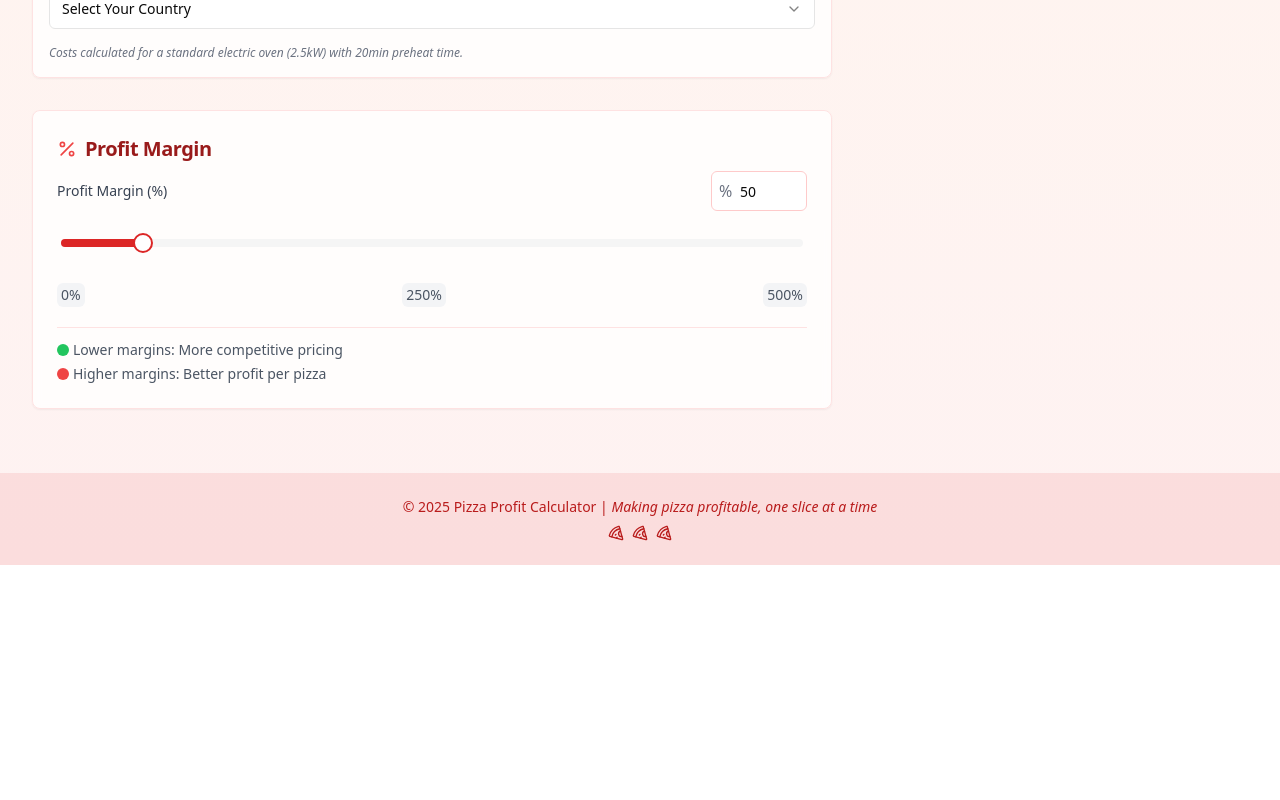
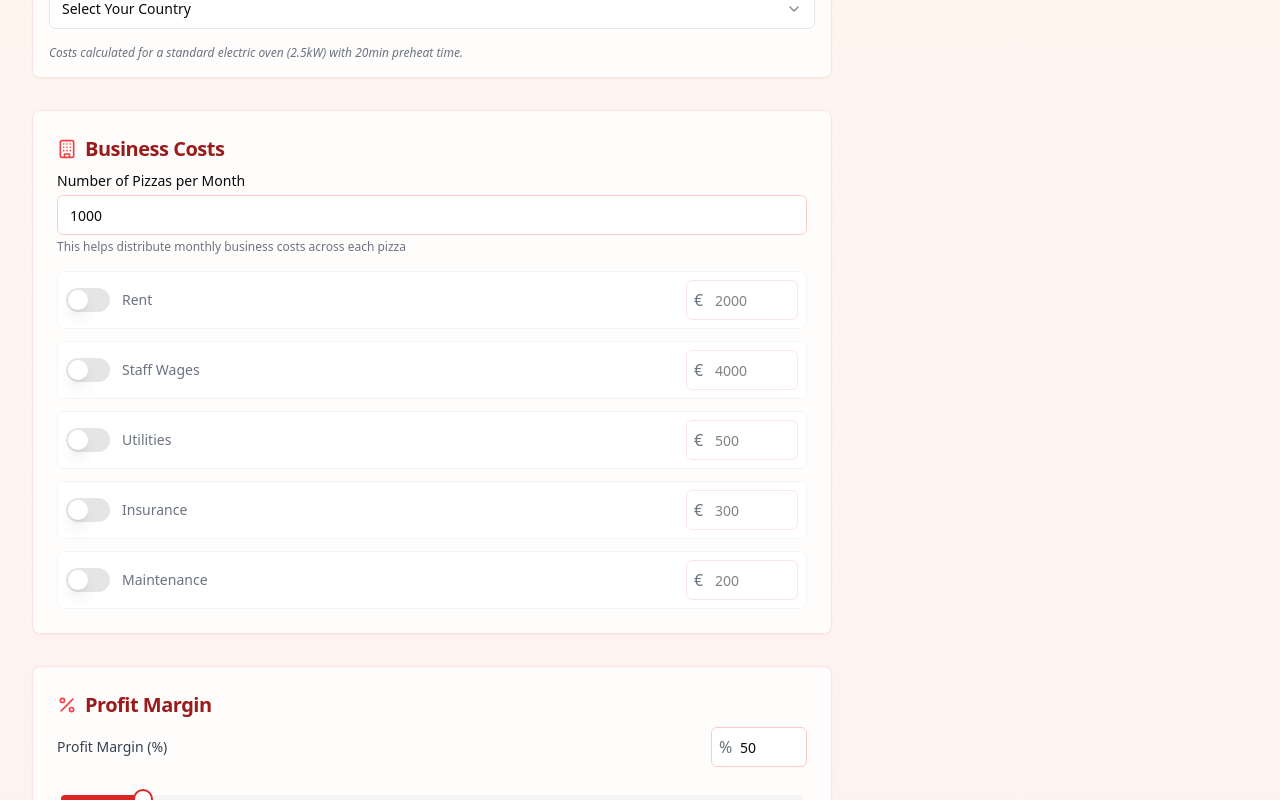
Before and after one commit to Joperro2001/pizza-pie-profit-calc, a React (Vite) app: page / in a window 1280 px wide. Shown: the part 880-1680 px from the top of the page. Before the commit the page ends 1445 px from the top, so only its background shows below. Built offline with nearby package versions, Linux system fonts and the light colour scheme; the HTML template or start-up script is replaced by a standard one.

Commit message:
Add business cost input
Add functionality to input additional business costs like rent and staff.

```diff
--- /dev/null
+++ b/src/components/BusinessCostInput.tsx
@@ -0,0 +1,120 @@
+
+import React from "react";
+import { Card, CardContent, CardHeader, CardTitle } from "@/components/ui/card";
+import { Input } from "@/components/ui/input";
+import { Label } from "@/components/ui/label";
+import { Checkbox } from "@/components/ui/checkbox";
+import { Switch } from "@/components/ui/switch";
+import { Building, Users } from "lucide-react";
+import { BusinessCost } from "@/types/pizza";
+import { useLanguage } from "@/contexts/LanguageContext";
+
+interface BusinessCostInputProps {
+  businessCosts: BusinessCost[];
+  onCostChange: (costId: string, updatedCost: BusinessCost) => void;
+  pizzasPerMonth: number;
+  onPizzasPerMonthChange: (value: number) => void;
+}
+
+export function BusinessCostInput({
+  businessCosts,
+  onCostChange,
+  pizzasPerMonth,
+  onPizzasPerMonthChange
+}: BusinessCostInputProps) {
+  const { t } = useLanguage();
+
+  const handleAmountChange = (costId: string, amount: number) => {
+    const cost = businessCosts.find(c => c.id === costId);
+    if (cost) {
+      onCostChange(costId, {
+        ...cost,
+        monthlyCost: amount
+      });
+    }
+  };
+
+  const handleToggleChange = (costId: string, checked: boolean) => {
+    const cost = businessCosts.find(c => c.id === costId);
+    if (cost) {
+      onCostChange(costId, {
+        ...cost,
+        enabled: checked
+      });
+    }
+  };
+
+  const handlePizzasPerMonthChange = (e: React.ChangeEvent<HTMLInputElement>) => {
+    const value = parseInt(e.target.value) || 0;
+    if (value >= 0) {
+      onPizzasPerMonthChange(value);
+    }
+  };
+
+  return (
+    <Card className="border border-red-100 shadow-sm bg-white/80 backdrop-blur-sm">
+      <CardHeader className="pb-2">
+        <CardTitle className="text-xl flex items-center gap-2 text-red-800">
+          <Building className="h-5 w-5 text-red-500" />
+          {t('businessCosts')}
+        </CardTitle>
+      </CardHeader>
+      <CardContent>
+        <div className="space-y-4">
+          <div className="mb-4">
+            <Label htmlFor="pizzas-per-month" className="text-sm font-medium mb-1 block">
+              {t('pizzasPerMonth')}
+            </Label>
+            <Input
+              id="pizzas-per-month"
+              type="number"
+              min="0"
+              value={pizzasPerMonth}
+              onChange={handlePizzasPerMonthChange}
+              className="border-red-200 focus-visible:ring-red-400"
+            />
+            <p className="text-xs text-gray-500 mt-1">
+              {t('pizzasPerMonthHelp')}
+            </p>
+          </div>
+
+          <div className="space-y-3">
+            {businessCosts.map((cost) => (
+              <div key={cost.id} className="flex items-center justify-between p-2 rounded-md bg-white border border-gray-100">
+                <div className="flex items-center">
+                  <Switch
+                    id={`enable-${cost.id}`}
+                    checked={cost.enabled}
+                    onCheckedChange={(checked) => handleToggleChange(cost.id, checked)}
+                    className="mr-3"
+                  />
+                  <Label htmlFor={`enable-${cost.id}`} className={`font-medium ${!cost.enabled ? 'text-gray-500' : 'text-gray-700'}`}>
+                    {cost.name}
+                  </Label>
+                </div>
+                <div className="w-28 relative">
+                  <Input
+                    id={`cost-${cost.id}`}
+                    type="number"
+                    min="0"
+                    disabled={!cost.enabled}
+                    value={cost.monthlyCost}
+                    onChange={(e) => handleAmountChange(cost.id, parseFloat(e.target.value) || 0)}
+                    className="pl-7 border-red-200 focus-visible:ring-red-400"
+                  />
+                  <span className="absolute left-2 top-1/2 -translate-y-1/2 text-gray-500">€</span>
+                </div>
+              </div>
+            ))}
+          </div>
+
+          {businessCosts.some(cost => cost.enabled) && (
+            <p className="text-sm text-red-600 mt-2 pt-2 border-t border-red-100">
+              {t('businessCostsImpact')}
+            </p>
+          )}
+        </div>
+      </CardContent>
+    </Card>
+  );
+}
--- a/src/components/PizzaPriceResult.tsx
+++ b/src/components/PizzaPriceResult.tsx
@@ -2,7 +2,7 @@
 import React from "react";
 import { Card, CardContent, CardHeader, CardTitle } from "@/components/ui/card";
 import { PizzaCostCalculation } from "@/types/pizza";
-import { CircleDollarSign, CirclePercent, Percent, Pizza, Lightbulb } from "lucide-react";
+import { CircleDollarSign, CirclePercent, Percent, Pizza, Lightbulb, Building } from "lucide-react";
 import { useLanguage } from "@/contexts/LanguageContext";
 
 interface PizzaPriceResultProps {
@@ -66,6 +66,16 @@ export function PizzaPriceResult({ calculation }: PizzaPriceResultProps) {
               </div>
             )}
 
+            {calculation.businessCostsPerPizza > 0 && (
+              <div className="space-y-1 bg-white/60 p-3 rounded-md">
+                <p className="text-xs text-gray-500 uppercase font-medium">{t('businessCostsPerPizza')}</p>
+                <p className="text-lg font-semibold flex items-center gap-1 text-blue-600">
+                  <Building className="h-4 w-4" />
+                  €{formatCurrency(calculation.businessCostsPerPizza)}
+                </p>
+              </div>
+            )}
+
             <div className="space-y-1 bg-white/60 p-3 rounded-md">
               <p className="text-xs text-gray-500 uppercase font-medium">{t('profitPerPizza')}</p>
               <p className="text-lg font-semibold flex items-center gap-1 text-green-700">
--- /dev/null
+++ b/src/hooks/useBusinessCosts.ts
@@ -0,0 +1,55 @@
+
+import { useState, useEffect } from "react";
+import { BusinessCost } from "@/types/pizza";
+import { useLanguage } from "@/contexts/LanguageContext";
+
+export function useBusinessCosts(pizzasPerMonth: number = 1000) {
+  const { t } = useLanguage();
+
+  const [businessCosts, setBusinessCosts] = useState<BusinessCost[]>([
+    { id: "rent", name: t("rent"), monthlyCost: 2000, enabled: false },
+    { id: "staff", name: t("staff"), monthlyCost: 4000, enabled: false },
+    { id: "utilities", name: t("utilities"), monthlyCost: 500, enabled: false },
+    { id: "insurance", name: t("insurance"), monthlyCost: 300, enabled: false },
+    { id: "maintenance", name: t("maintenance"), monthlyCost: 200, enabled: false },
+  ]);
+
+  const [pizzasPerMonthVal, setPizzasPerMonth] = useState<number>(pizzasPerMonth);
+
+  // Update cost names when language changes
+  useEffect(() => {
+    setBusinessCosts(prevCosts =>
+      prevCosts.map(cost => ({
+        ...cost,
+        name: t(cost.id)
+      }))
+    );
+  }, [t]);
+
+  // Handle cost change
+  const handleCostChange = (costId: string, updatedCost: BusinessCost) => {
+    setBusinessCosts(prevCosts => {
+      return prevCosts.map(cost =>
+        cost.id === costId ? updatedCost : cost
+      );
+    });
+  };
+
+  // Calculate business costs per pizza
+  const calculateBusinessCostsPerPizza = (): number => {
+    if (pizzasPerMonthVal <= 0) return 0;
+
+    const totalMonthlyCosts = businessCosts.reduce((sum, cost) =>
+      sum + (cost.enabled ? cost.monthlyCost : 0), 0);
+
+    return totalMonthlyCosts / pizzasPerMonthVal;
+  };
+
+  return {
+    businessCosts,
+    handleCostChange,
+    calculateBusinessCostsPerPizza,
+    pizzasPerMonth: pizzasPerMonthVal,
+    setPizzasPerMonth
+  };
+}
--- a/src/hooks/usePizzaCalculator.ts
+++ b/src/hooks/usePizzaCalculator.ts
@@ -6,7 +6,8 @@ export function usePizzaCalculator(
   categories: IngredientCategory[],
   profitMargin: number,
   selectedCountry: string,
-  electricityCosts: ElectricityCost[]
+  electricityCosts: ElectricityCost[],
+  businessCostsPerPizza: number = 0
 ) {
   const [calculation, setCalculation] = useState<PizzaCostCalculation>({
     totalCostFor6Pizzas: 0,
@@ -15,7 +16,9 @@ export function usePizzaCalculator(
     profitPerPizza: 0,
     profitMarginPercentage: 0,
     electricityCost: 0,
-    totalCostWithElectricity: 0
+    totalCostWithElectricity: 0,
+    businessCostsPerPizza: 0,
+    totalCostWithBusinessCosts: 0
   });
 
   useEffect(() => {
@@ -43,12 +46,15 @@ export function usePizzaCalculator(
     // Calculate total cost with electricity
     const totalCostWithElectricity = costPerPizza + electricityCost;
 
-    // Calculate selling price based on profit margin and total cost with electricity
+    // Add business costs
+    const totalCostWithBusinessCosts = totalCostWithElectricity + businessCostsPerPizza;
+
+    // Calculate selling price based on profit margin and total cost with all expenses
     const marginDecimal = profitMargin / 100;
-    const sellingPrice = totalCostWithElectricity * (1 + marginDecimal);
+    const sellingPrice = totalCostWithBusinessCosts * (1 + marginDecimal);
 
     // Calculate profit amount
-    const profitPerPizza = sellingPrice - totalCostWithElectricity;
+    const profitPerPizza = sellingPrice - totalCostWithBusinessCosts;
 
     // Update calculation state
     setCalculation({
@@ -58,9 +64,11 @@ export function usePizzaCalculator(
       profitPerPizza,
       profitMarginPercentage: profitMargin,
       electricityCost,
-      totalCostWithElectricity
+      totalCostWithElectricity,
+      businessCostsPerPizza,
+      totalCostWithBusinessCosts
     });
-  }, [categories, profitMargin, selectedCountry, electricityCosts]);
+  }, [categories, profitMargin, selectedCountry, electricityCosts, businessCostsPerPizza]);
 
   return calculation;
 }
--- /dev/null
+++ b/src/i18n/business.ts
@@ -0,0 +1,48 @@
+
+import { TranslationObject } from './translationTypes';
+
+export const businessTranslations: TranslationObject = {
+  // Business costs section
+  businessCosts: {
+    en: 'Business Costs',
+    it: 'Costi di Attività'
+  },
+  pizzasPerMonth: {
+    en: 'Number of Pizzas per Month',
+    it: 'Numero di Pizze al Mese'
+  },
+  pizzasPerMonthHelp: {
+    en: 'This helps distribute monthly business costs across each pizza',
+    it: 'Questo aiuta a distribuire i costi mensili dell\'attività su ogni pizza'
+  },
+  businessCostsPerPizza: {
+    en: 'Business Costs per Pizza',
+    it: 'Costi di Attività per Pizza'
+  },
+  businessCostsImpact: {
+    en: 'Business costs will be divided by monthly pizza production to calculate per-pizza impact',
+    it: 'I costi di attività saranno divisi per la produzione mensile di pizze per calcolare l\'impatto per pizza'
+  },
+
+  // Cost types
+  rent: {
+    en: 'Rent',
+    it: 'Affitto'
+  },
+  staff: {
+    en: 'Staff Wages',
+    it: 'Stipendi Personale'
+  },
+  utilities: {
+    en: 'Utilities',
+    it: 'Utenze'
+  },
+  insurance: {
+    en: 'Insurance',
+    it: 'Assicurazione'
+  },
+  maintenance: {
+    en: 'Maintenance',
+    it: 'Manutenzione'
+  }
+};
--- a/src/i18n/translations.ts
+++ b/src/i18n/translations.ts
@@ -5,6 +5,7 @@ import { ingredientTranslations } from './ingredients';
 import { pricingTranslations } from './pricing';
 import { electricityTranslations } from './electricity';
 import { howItWorksTranslations } from './howItWorks';
+import { businessTranslations } from './business';
 
 // Combine all translation objects into one
 export const translations: TranslationObject = {
@@ -13,6 +14,7 @@ export const translations: TranslationObject = {
   ...pricingTranslations,
   ...electricityTranslations,
   ...howItWorksTranslations,
+  ...businessTranslations,
 };
 
 export type { Language, TranslationObject as Translations };
--- a/src/pages/Index.tsx
+++ b/src/pages/Index.tsx
@@ -8,8 +8,10 @@ import { PageHeader } from "@/components/PageHeader";
 import { PageFooter } from "@/components/PageFooter";
 import { HowItWorks } from "@/components/HowItWorks";
 import { IngredientSection } from "@/components/IngredientSection";
+import { BusinessCostInput } from "@/components/BusinessCostInput";
 import { useIngredientCategories } from "@/hooks/useIngredientCategories";
 import { useElectricityCosts } from "@/hooks/useElectricityCosts";
+import { useBusinessCosts } from "@/hooks/useBusinessCosts";
 import { usePizzaCalculator } from "@/hooks/usePizzaCalculator";
 
 const Index = () => {
@@ -19,13 +21,24 @@ const Index = () => {
   // Custom hooks for state management
   const { categories, handleIngredientChange } = useIngredientCategories();
   const { electricityCosts, selectedCountry, handleCountryChange } = useElectricityCosts();
+  const {
+    businessCosts,
+    handleCostChange,
+    calculateBusinessCostsPerPizza,
+    pizzasPerMonth,
+    setPizzasPerMonth
+  } = useBusinessCosts();
+
+  // Calculate business costs per pizza
+  const businessCostsPerPizza = calculateBusinessCostsPerPizza();
 
   // Calculate the pizza price and costs
   const calculation = usePizzaCalculator(
     categories,
     profitMargin,
     selectedCountry,
-    electricityCosts
+    electricityCosts,
+    businessCostsPerPizza
   );
 
   // Handle profit margin change
@@ -52,6 +65,13 @@ const Index = () => {
               electricityCosts={electricityCosts}
             />
 
+            <BusinessCostInput
+              businessCosts={businessCosts}
+              onCostChange={handleCostChange}
+              pizzasPerMonth={pizzasPerMonth}
+              onPizzasPerMonthChange={setPizzasPerMonth}
+            />
+
             <ProfitMarginInput
               profitMargin={profitMargin}
               onChange={handleProfitMarginChange}
```
Also changed, not shown: src/types/pizza.ts (+9 -0 lines).
